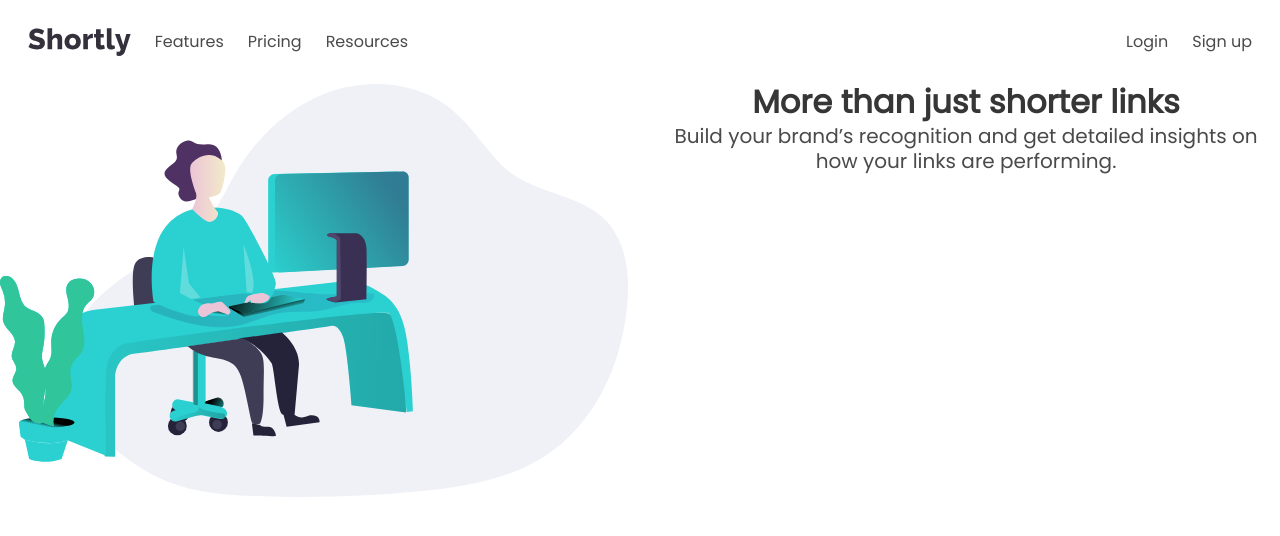
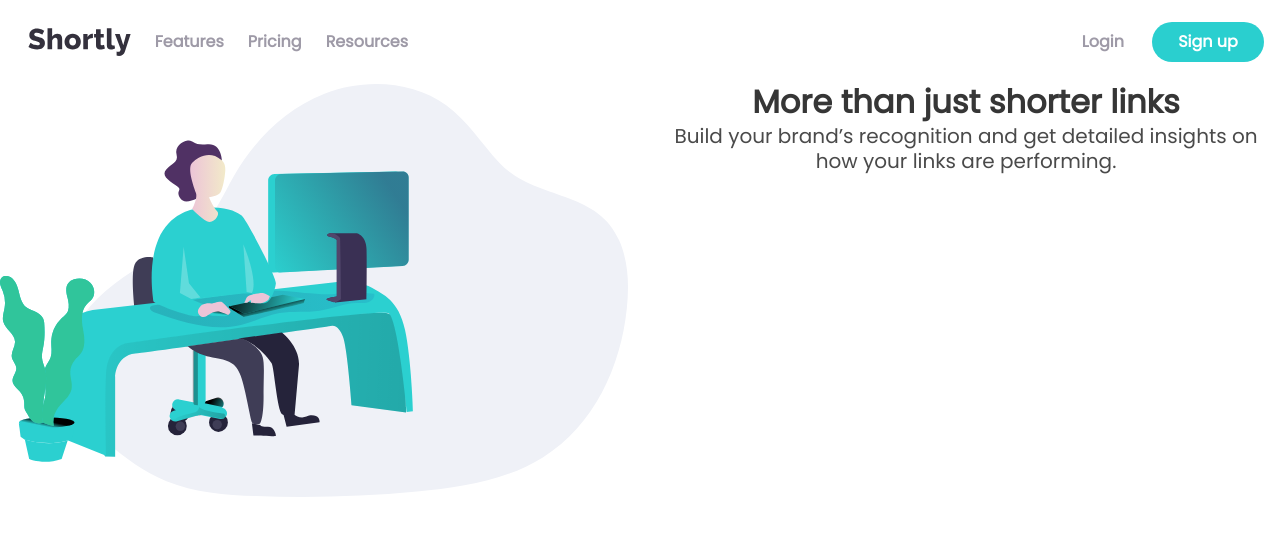
Before and after one commit to awexli/url-shortener, a Vue app: page / in a window 1280 px wide. Shown: the top 536 px of the page. Built offline with nearby package versions, Linux system fonts and the light colour scheme.

Commit message:
style desktop navbar-menu

```diff
--- a/src/components/NavBar.vue
+++ b/src/components/NavBar.vue
@@ -9,7 +9,7 @@
       <!-- Burger -->
       <a
         role="button"
-        v-bind:class="{'navbar-burger':true, 'is-active':isActive}"
+        v-bind:class="{ 'navbar-burger': true, 'is-active': isActive }"
         aria-label="menu"
         aria-expanded="false"
         v-on:click="handleBurgerClick"
@@ -21,7 +21,7 @@
     </div>
 
     <!-- Menu -->
-    <div v-bind:class="{'navbar-menu':true, 'is-active':isActive}">
+    <div v-bind:class="{ 'navbar-menu': true, 'is-active': isActive }">
       <div class="navbar-start">
         <a href="#" class="navbar-item">Features</a>
         <a href="#" class="navbar-item">Pricing</a>
@@ -45,32 +45,25 @@ export default {
   data() {
     return {
       isActive: false,
-    }
+    };
   },
   methods: {
     handleBurgerClick: function() {
       this.isActive = !this.isActive;
-    }
-  }
+    },
+  },
 };
 </script>
 
 <!-- Add "scoped" attribute to limit CSS to this component only -->
 <style scoped lang="scss">
 @import '../styles/style-guide.scss';
+
 $item-percentage: 80%;
 
 .navbar {
   padding: 1em 1em;
   //border: 1px solid red;
-
-  &-item {
-    @media screen and (max-width: 1023px) {
-      color: white;
-      font-weight: 600;
-      margin: 1em 0;
-    }
-  }
 
   &-menu {
     @media screen and (max-width: 1023px) {
@@ -78,6 +71,21 @@ $item-percentage: 80%;
       border-radius: 10px;
       width: 95%;
       margin: auto;
+    }
+  }
+
+  &-item {
+    font-weight: 600;
+    color: $gray-violet;
+
+    &:hover {
+      background-color: white;
+      color: black;
+    }
+
+    @media screen and (max-width: 1023px) {
+      color: white;
+      margin: 1em 0;
     }
   }
 
@@ -91,12 +99,30 @@ $item-percentage: 80%;
     }
   }
 
+  &-end {
+    :first-child {
+      margin-right: 1em;
+    }
+  }
+
   &-signup {
+    background-color: $cyan;
+    border-radius: 2em;
+    width: 7rem;
+    margin: auto;
+    display: flex;
+    justify-content: center;
+    color: white;
+
+    // resuable
+    &:hover {
+      background-color: $cyan;
+      color: white;
+      filter: opacity(45%);
+    }
+
     @media screen and (max-width: 1023px) {
-      background-color: $cyan;
       width: $item-percentage;
-      margin: auto;
-      border-radius: 2em;
       margin-bottom: 2em;
     }
   }
--- a/src/styles/style-guide.scss
+++ b/src/styles/style-guide.scss
@@ -1,2 +1,4 @@
 $cyan: hsl(180, 66%, 49%);
 $dark-violet: hsl(257, 27%, 26%);
+$gray: hsl(0, 0%, 75%);
+$gray-violet: hsl(257, 7%, 63%)
```
